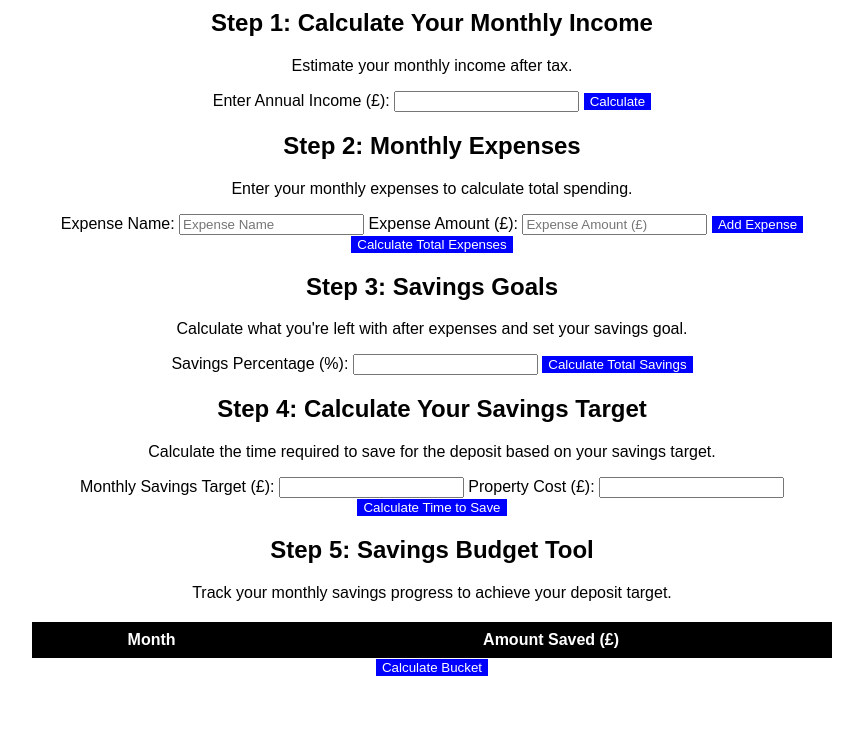
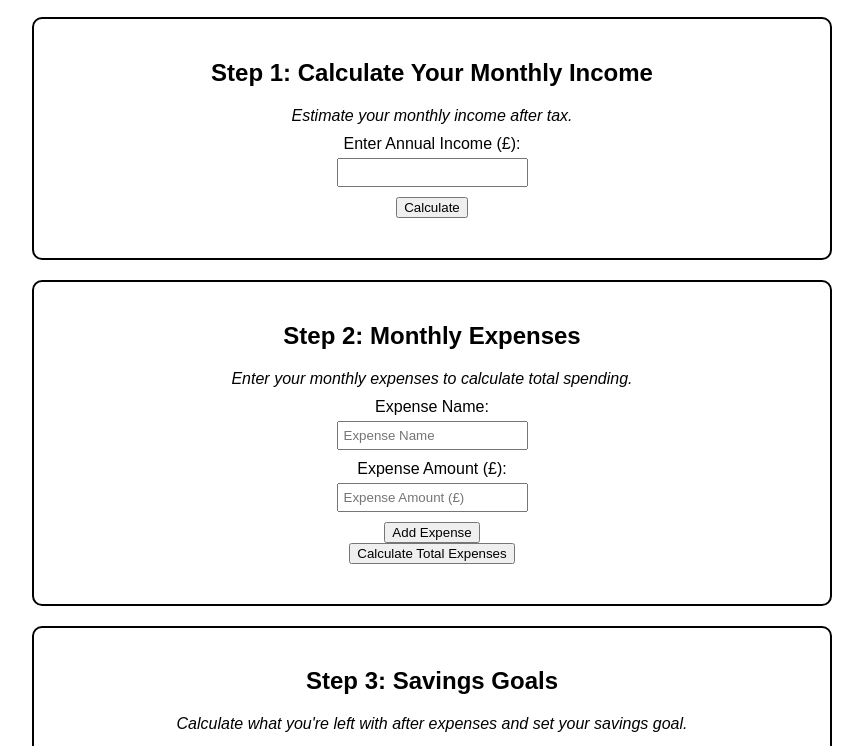
Before and after one commit to JoshalPattni/Realty-Pathways-Budget-Tool, a plain HTML site: page index.html in a window 1280 px wide. Shown: the part 111-857 px from the top of the page, without its empty margins (208-1071 px from the left). Before the commit the page ends 803 px from the top, so only its background shows below. Drawn offline with Linux system fonts and the light colour scheme.

Commit message:
Update styles.css

```diff
--- a/styles.css
+++ b/styles.css
@@ -2,68 +2,69 @@ body {
     font-family: Arial, sans-serif;
     background-color: #ffffff;
     color: #000000;
+    text-align: center;
 }
 
 .container {
     max-width: 800px;
     margin: 0 auto;
-    text-align: center;
+    padding: 20px;
 }
 
 .title {
     background-color: #000000;
     color: #ffffff;
+    padding: 10px;
+}
+
+.step-container {
+    margin-bottom: 20px;
+    border: 2px solid #000000;
+    border-radius: 10px;
     padding: 20px;
 }
 
-.steps {
-    display: flex;
-    flex-wrap: wrap;
-    justify-content: center;
+.step-heading {
+    font-size: 24px;
 }
 
-.step {
-    margin: 20px;
-    padding: 20px;
-    border: 1px solid #000000;
-    background-color: #ffffff;
+.step-description {
+    font-style: italic;
+    margin-bottom: 10px;
 }
 
-.step h2 {
-    margin-top: 0;
+.input-container {
+    display: flex;
+    flex-direction: column;
+    align-items: center;
+    margin-bottom: 20px;
 }
 
-.step input[type="number"],
-.step input[type="text"],
-.step button {
-    margin: 5px;
-    padding: 8px;
-    font-size: 16px;
+.input-container label {
+    margin-bottom: 5px;
 }
 
-button {
-    background-color: #0000ff;
-    color: #ffffff;
-    border: none;
-    cursor: pointer;
+.input-container input {
+    margin-bottom: 10px;
+    padding: 5px;
 }
 
-button:hover {
-    background-color: #000080;
+.result {
+    font-weight: bold;
+    margin-bottom: 10px;
 }
 
-table {
+#savingsTable {
     width: 100%;
-    border-collapse: collapse;
-    margin-top: 20px;
+    margin-bottom: 10px;
 }
 
-table th, table td {
+#savingsTable th, #savingsTable td {
     border: 1px solid #000000;
-    padding: 8px;
+    padding: 5px;
 }
 
-table th {
+#savingsTable th {
     background-color: #000000;
     color: #ffffff;
 }
```
